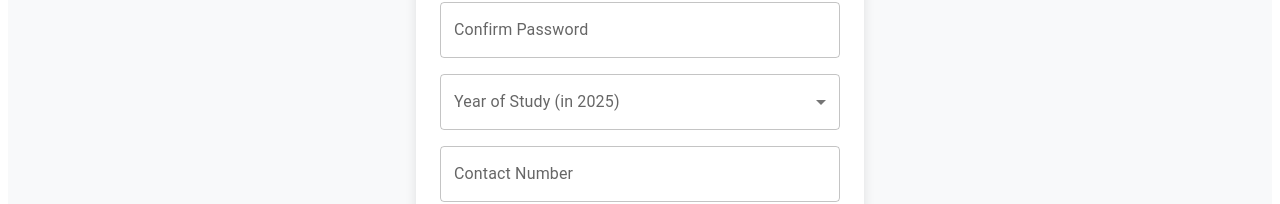
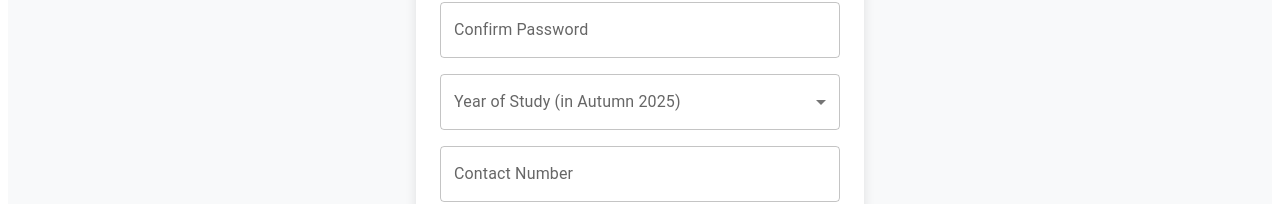
Before and after one commit to ugac-iitb/Learners_Space25, a React (Create React App) app: page /#/Signup in a window 1280 px wide. Shown: the part 508-712 px from the top of the page. Built offline with nearby package versions, Linux system fonts and the light colour scheme.

Commit message:
Autumn sem Added

```diff
--- a/src/pages/Signup.js
+++ b/src/pages/Signup.js
@@ -134,7 +134,7 @@ const Signup = () => {
         <TextField
           select
           fullWidth
-          label="Year of Study (in 2025)"
+          label="Year of Study (in Autumn 2025)"
           name="year_of_study"
           onChange={formik.handleChange}
           onBlur={formik.handleBlur}
```
